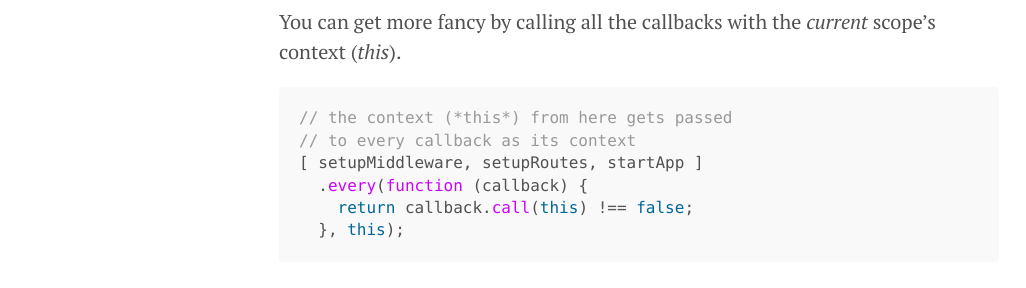
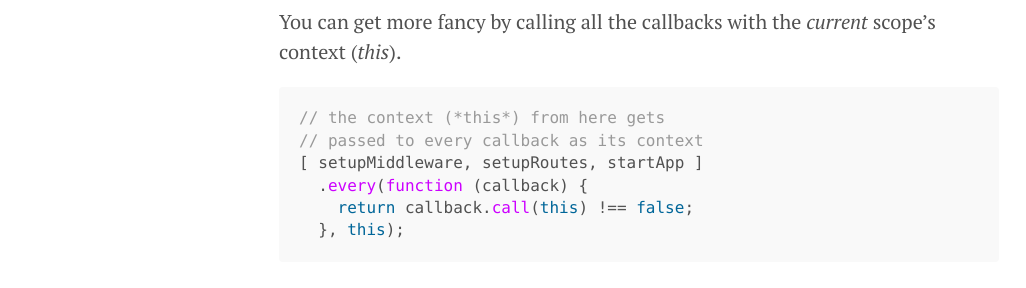
Before and after one commit to asyncanup/asyncanup.github.io, a Jekyll site: the page built from _posts/2014-10-03-synchronous-callback-sequence-in-js.md, in a window 1280 px wide. Shown: the part 1331-1619 px from the top of the page, without its empty margins (1-1027 px from the left). Built offline with Jekyll 4.4.1, drawn with Linux system fonts in a browser that asks for light colours; Markdown is read by kramdown in place of the engine named in the settings.

Commit message:
nothing much

````diff
--- a/_posts/2014-10-03-synchronous-callback-sequence-in-js.md
+++ b/_posts/2014-10-03-synchronous-callback-sequence-in-js.md
@@ -52,8 +52,8 @@ That's it!
 You can get more fancy by calling all the callbacks with the *current* scope's context (*this*).
 
 ```js
-// the context (*this*) from here gets passed
-// to every callback as its context
+// the context (*this*) from here gets
+// passed to every callback as its context
 [ setupMiddleware, setupRoutes, startApp ]
   .every(function (callback) {
     return callback.call(this) !== false;
````
